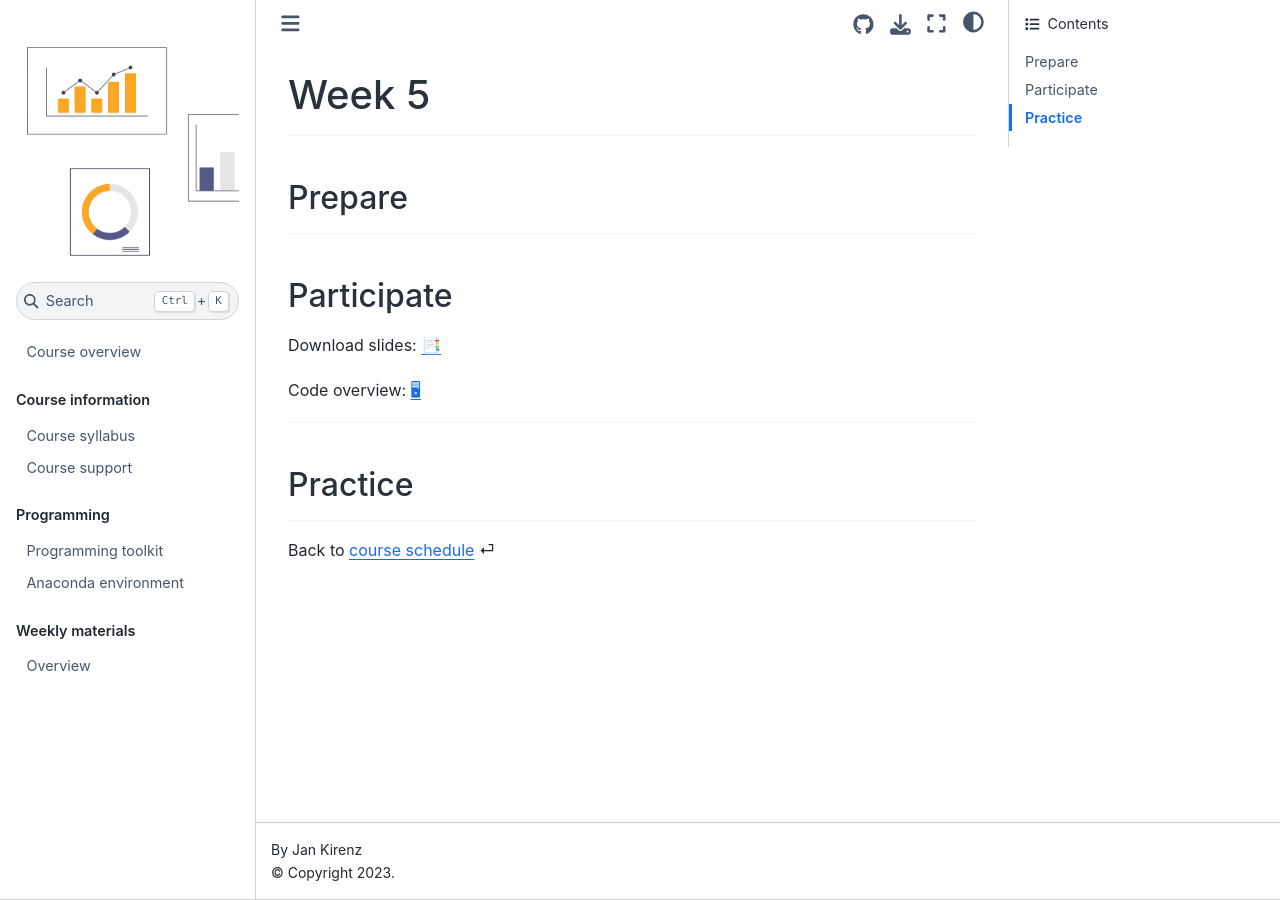
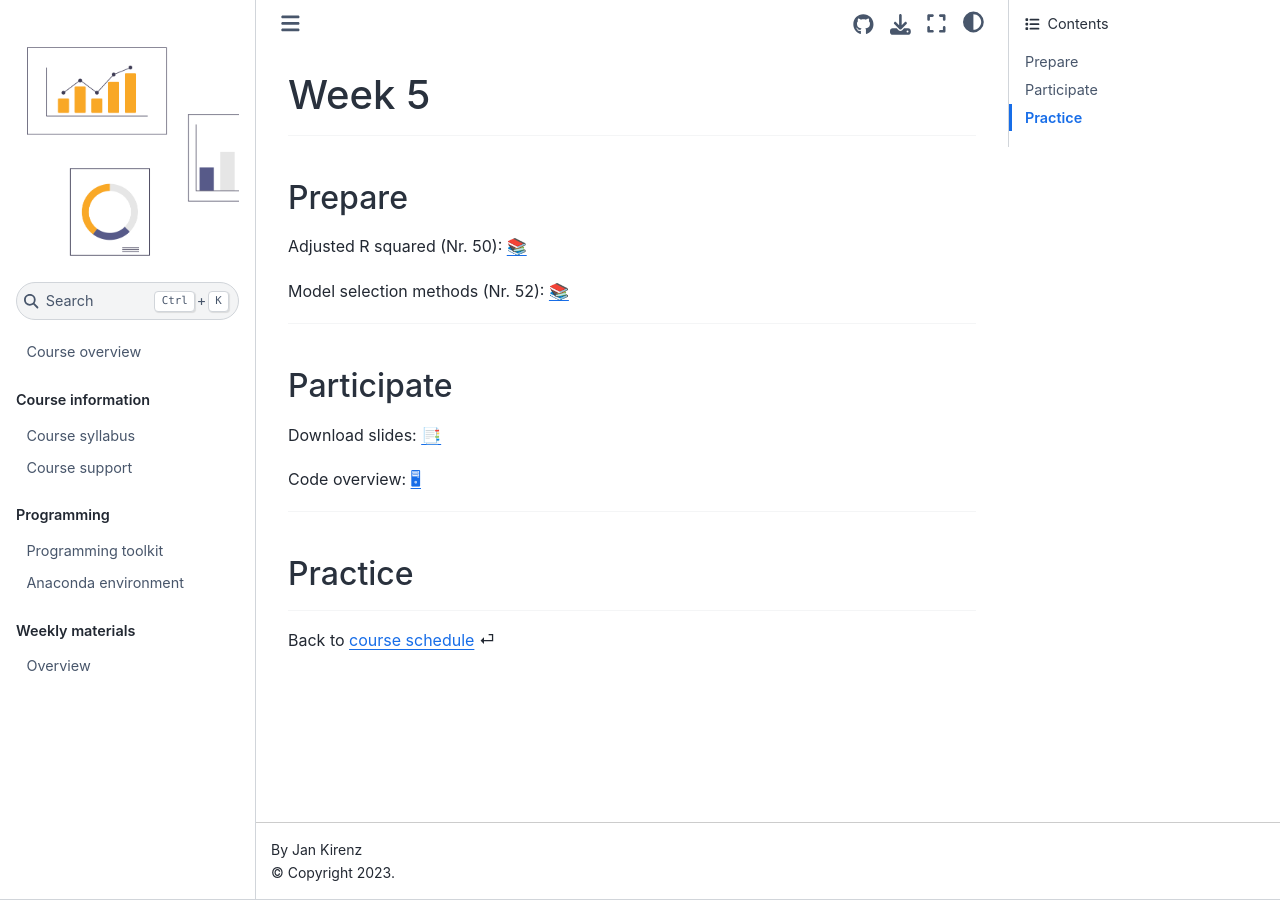
Before and after one commit to as-ws22/website, a Jupyter Book: the page built from weeks/week5.md, in a window 1280 px wide. Built offline with Jupyter Book 1.0.4 settings and Sphinx 7.4.7 and the Sphinx Book theme 1.1.4, drawn with Linux system fonts in a browser that asks for light colours; comment, search, counter and statistics services are not loaded.

Commit message:
Update week5.md

```diff
--- a/weeks/week5.md
+++ b/weeks/week5.md
@@ -5,6 +5,10 @@
 
 (prepare)=
 ## Prepare
+
+Adjusted R squared (Nr. 50): [📚](https://openintro-ims.netlify.app/model-mlr.html#adjusted-r-squared)
+
+Model selection methods (Nr. 52): [📚](https://openintro-ims.netlify.app/model-mlr.html#model-selection)
 
 
 ---
```
